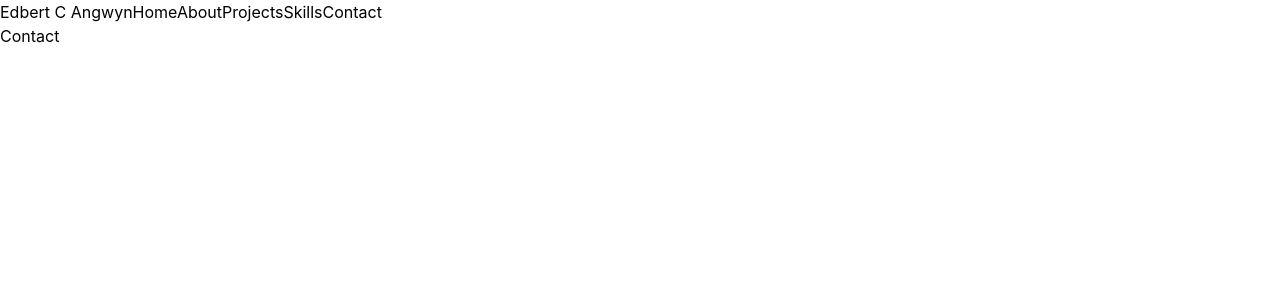
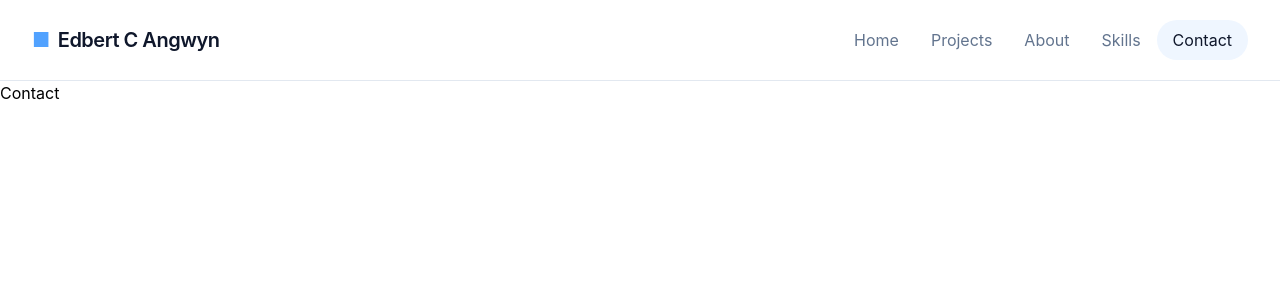
Before and after one commit to EdbertCA/edbert-ca-portfolio, a React (Vite) app: page /contact in a window 1280 px wide. Shown: the top 300 px of the page. Built offline with nearby package versions, Linux system fonts and the light colour scheme.

Commit message:
Styling Navbar component

```diff
--- a/src/App.tsx
+++ b/src/App.tsx
@@ -5,7 +5,7 @@ import About from "./pages/About"
 import Projects from "./pages/Projects"
 import Skills from "./pages/Skills"
 import Contact from "./pages/Contact"
-import { Navbar } from "./components/Navbar"
+import Navbar from "./components/Navbar"
 
 export default function App() {
   return (
--- a/src/components/Navbar.tsx
+++ b/src/components/Navbar.tsx
@@ -1,14 +1,34 @@
 import { NavLink } from "react-router-dom";
 
-export function Navbar() {
+const navLinks = [
+  { name: "Home", path: "/" },
+  { name: "Projects", path: "/projects" },
+  { name: "About", path: "/about" },
+  { name: "Skills", path: "/skills" },
+  { name: "Contact", path: "/contact" },
+];
+
+export default function Navbar() {
+  const navLinkStyle = ({ isActive }: { isActive: boolean }) =>
+    `rounded-full px-4 py-2 transition-colors ${
+      isActive ? "bg-blue-50 text-slate-900" : "text-slate-500 hover:text-slate-900"
+    }`;
+
   return (
-    <nav>
-      <span>Edbert C Angwyn</span>
-      <NavLink to="/">Home</NavLink>
-      <NavLink to="/about">About</NavLink>
-      <NavLink to="/projects">Projects</NavLink>
-      <NavLink to="/skills">Skills</NavLink>
-      <NavLink to="/contact">Contact</NavLink>
+    <nav className="border-b border-slate-200">
+      <div className="mx-auto flex max-w-7xl items-center justify-between px-8 py-5">
+        <NavLink to="/" className="text-xl font-semibold tracking-tight text-slate-900">
+          <span className="mr-2 text-blue-400">■</span>
+          Edbert C Angwyn
+        </NavLink>
+        <div className="flex items-center">
+          {navLinks.map((link) => (
+            <NavLink key={link.path} to={link.path} className={navLinkStyle}>
+              {link.name}
+            </NavLink>
+          ))}
+        </div>
+      </div>
     </nav>
   )
 }
```
